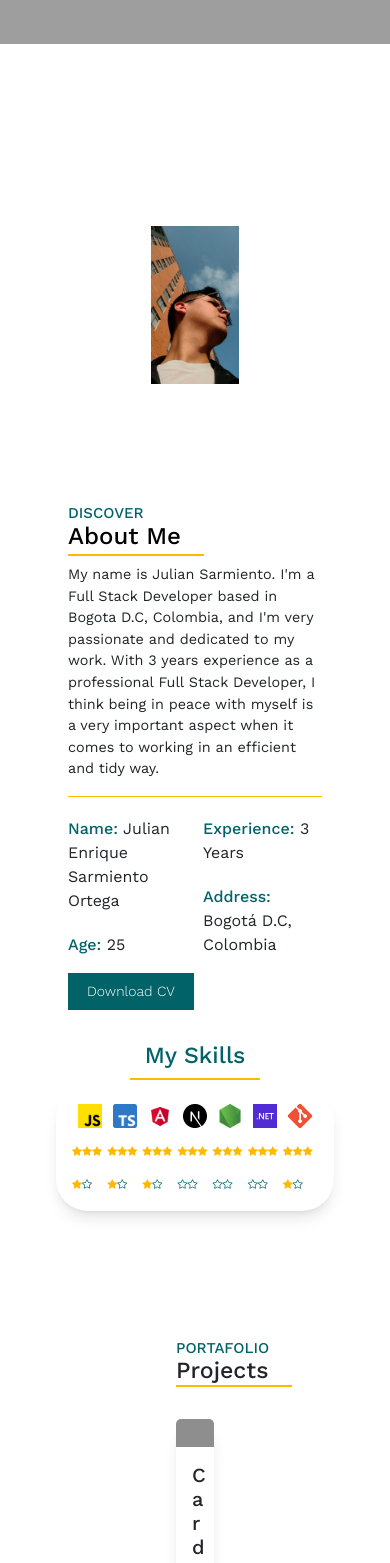
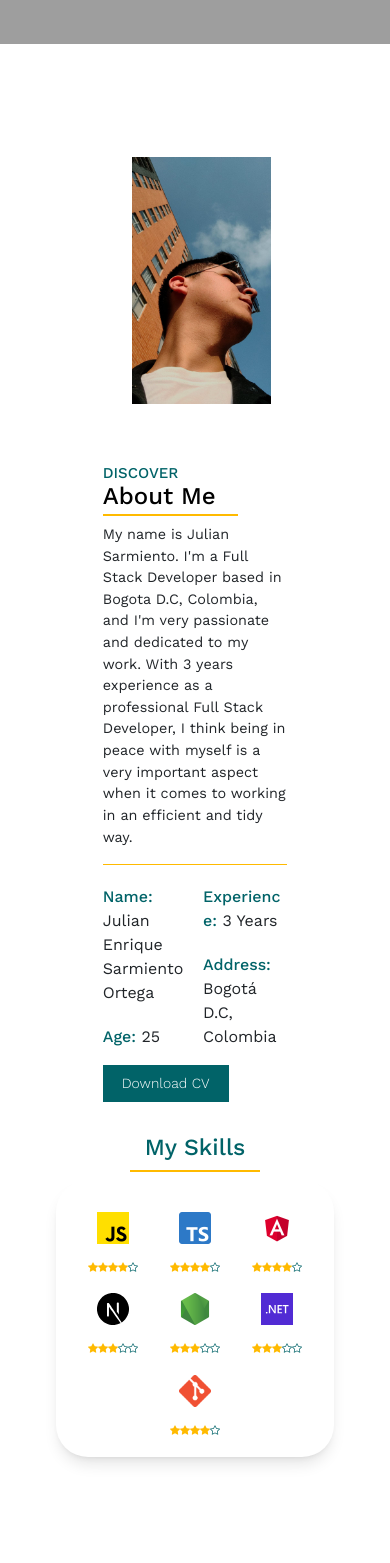
Before and after one commit to Dipfella/Portafolio, an Angular app in the folder Front/: page / in a window 390 px wide. Shown: the part 800-2363 px from the top of the page. Built offline with nearby package versions, Linux system fonts and the light colour scheme; grey boxes are pictures that could not be loaded; a web font is replaced by a local one.

Commit message:
settings resposive

```diff
--- a/Front/src/app/components/about/about.component.css
+++ b/Front/src/app/components/about/about.component.css
@@ -11,8 +11,7 @@
   width: auto;
 }
 .img {
-  width: 26%;
-  height: 25rem;
+  height: 30rem;
   background: url(../../../assets/images/perfil2.jpeg);
   background-repeat: no-repeat;
   background-size: 100%;
@@ -33,7 +32,7 @@
   text-transform: uppercase;
 }
 .card-body {
-  width: auto;
+  width: 100%;
 }
 span {
   color: var(--primary-color);
@@ -74,13 +73,23 @@ span {
 .skills {
   box-sizing: border-box;
   display: flex;
-  justify-content: space-around;
+  justify-content: space-evenly;
+  flex-wrap: wrap;
   align-items: baseline;
   background-color: white;
   padding: 1rem;
   border-radius: 2rem;
   box-shadow: 0 10px 15px -3px rgba(0, 0, 0, 0.1),
     0 4px 6px -4px rgba(0, 0, 0, 0.1);
+}
+.skill1,
+.skill2,
+.skill3,
+.skill4,
+.skill5,
+.skill6,
+.skill7 {
+  margin: 1rem 1rem 0 1rem;
 }
 .skill-img1 {
   margin-left: auto;
@@ -160,22 +169,22 @@ span {
   .card-title {
     font-size: 1.5rem;
   }
-  .card-text{
-    font-size: .9rem;
+  .card-text {
+    font-size: 0.9rem;
   }
 }
 @media only screen and (max-width: 1000px) {
-  .container-about{
+  .container-about {
     padding: 5rem 3.5rem 3rem 3.5rem;
   }
 }
 @media only screen and (max-width: 770px) {
-  .row{
+  .row {
     flex-direction: column;
   }
-  .img {
-    width: 32%;
-    height: 24rem;
+  .img{
+    width: 100%;
+    background-size: 50%;
   }
   .card-body {
     padding-top: 5px;
@@ -198,15 +207,10 @@ span {
   }
 }
 @media only screen and (max-width: 600px) {
-  .skill-img1,
-  .skill-img2,
-  .skill-img3,
-  .skill-img4,
-  .skill-img5,
-  .skill-img6,
-  .skill-img7 {
-    width: 1.5rem;
-    height: 1.5rem;
+  .img {
+    background-size: 50%;
+    width: 100%;
+    height: 20rem;
   }
   .bi-star-fill {
     font-size: 10px;
--- a/Front/src/app/components/about/about.component.html
+++ b/Front/src/app/components/about/about.component.html
@@ -2,9 +2,9 @@
   <div class="container-about">
     <div class="card">
       <div class="row m-0">
-        <div class="col-sm-3 img"></div>
-        <div class="col-sm-9 card-info">
-          <div class="card-body p-0">
+        <div class="col-3 img"></div>
+        <div class="col-9 card-info">
+          <div class="card-body p-0 pt-4">
             <h5 class="card-subtitle">Discover</h5>
             <h3 class="card-title">About Me</h3>
             <p class="card-text">
--- a/Front/src/app/components/contact/contact.component.css
+++ b/Front/src/app/components/contact/contact.component.css
@@ -34,7 +34,7 @@
 .info-contact {
   background: rgba(1, 115, 121, 0.226);
   z-index: 1;
-  margin: 5rem 0 0 0;
+  margin: 5rem 0 5rem 0;
   padding: 1.5rem 3rem 1rem 3rem;
 }
 .info-contact h2 {
@@ -62,6 +62,7 @@ li a {
   display: flex;
   justify-content: center;
   align-items: flex-end;
+  text-align: center;
 }
 @media only screen and (max-width: 1180px) {
   .content-contact h1 {
--- a/Front/src/app/components/projects/projects.component.css
+++ b/Front/src/app/components/projects/projects.component.css
@@ -77,3 +77,8 @@
   font-weight: 500;
   text-transform: uppercase;
 }
+@media only screen and (max-width: 1000px) {
+  .container-projects{
+    padding: 5rem 3.5rem 3rem 3.5rem;
+  }
+}
```
